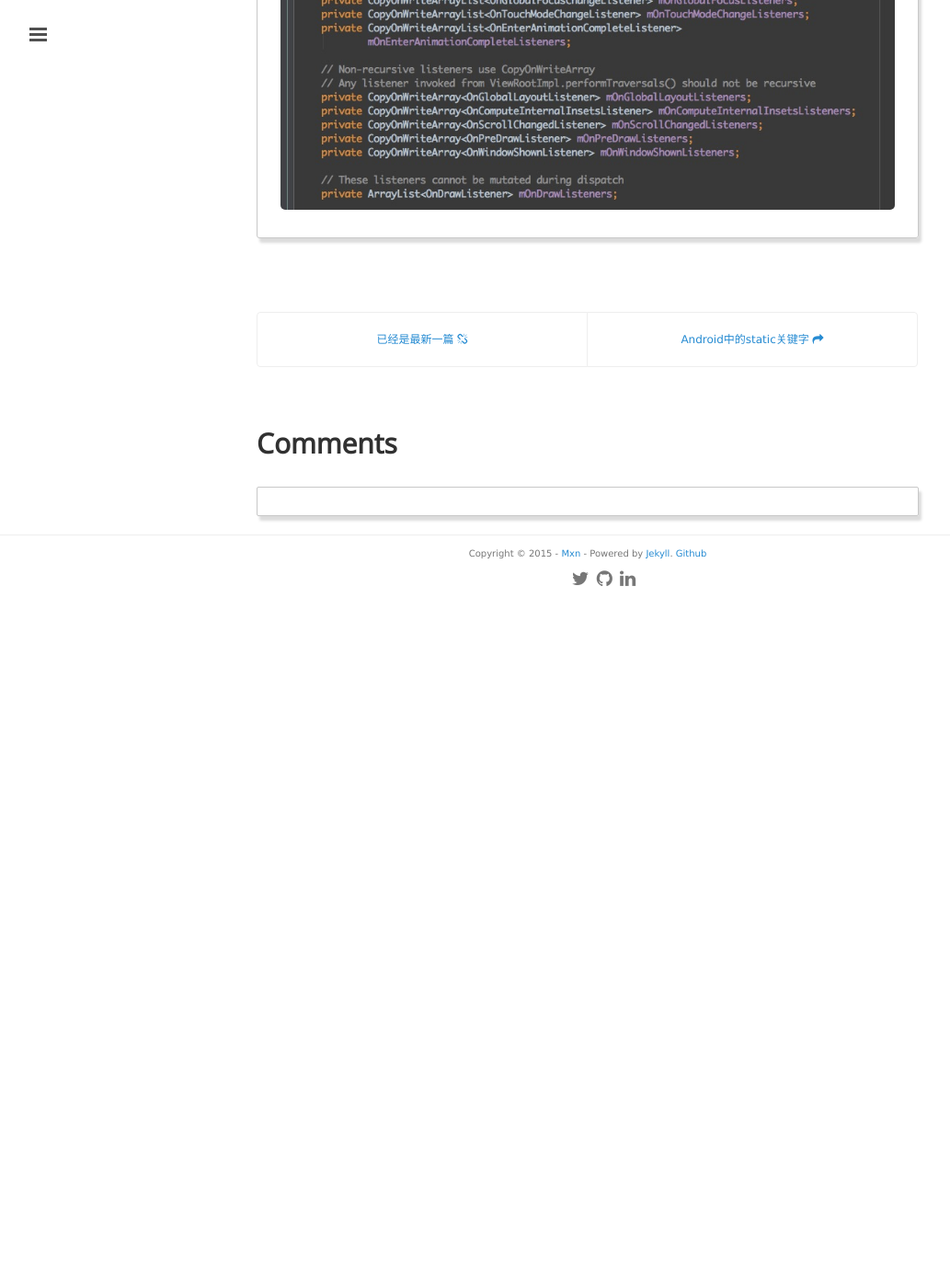
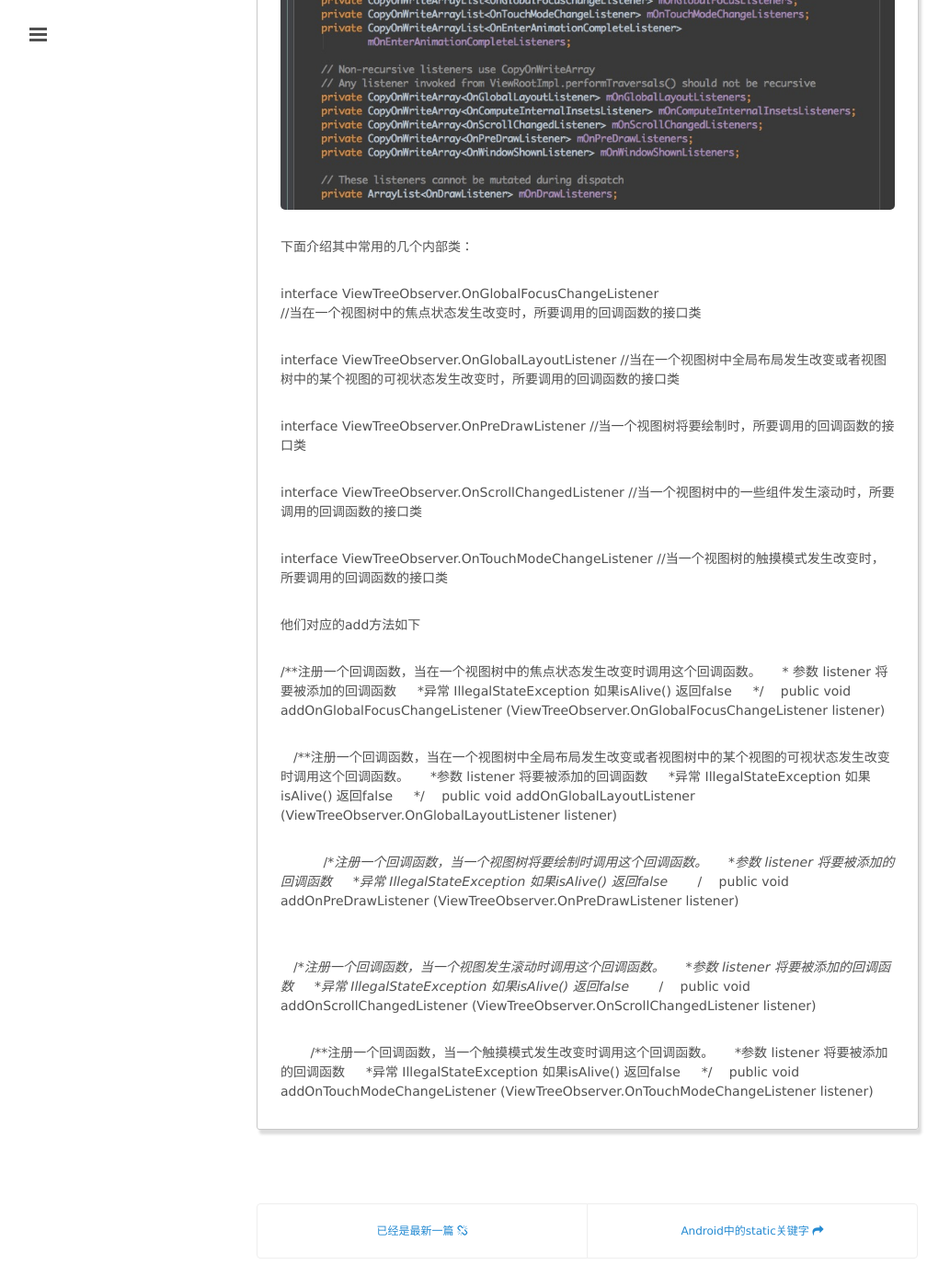
Before and after one commit to mxn21/mxn21.github.io, a Jekyll site: the page built from _posts/2015-11-16-viewTreeObserver解析.md, in a window 1280 px wide and 1400 px high, scrolled down 666 px. Shown: the whole window at 92% size, without its empty margins (1-1034 px from the left). Built offline with Jekyll 4.4.1, drawn with Linux system fonts in a browser that asks for light colours; Markdown is read by kramdown in place of the engine named in the settings; comment, search, counter and statistics services are not loaded; before the commit the page ends 1320 px from its top, so only the background shows below that.

Commit message:
23435345

```diff
--- a/_posts/2015-11-16-viewTreeObserver解析.md
+++ b/_posts/2015-11-16-viewTreeObserver解析.md
@@ -15,5 +15,61 @@
 一共有11个内部类，全部保存在CopyOnWriteArrayList数组中，通过ViewTreeObserver.addXXXListener()来添加这些监听，
 所以这11个接口对应了11个add方法，但是有一些方法是还没有开放的，用@hide隐藏了。我目前测试的源码在compileSdkVersion 22的基础上。
 
+![](https://raw.githubusercontent.com/mxn21/mxn21.github.io/master/public/img/img128.png)
 
-![](https://raw.githubusercontent.com/mxn21/mxn21.github.io/master/public/img/img128.png)
+<!-- more -->
+
+
+下面介绍其中常用的几个内部类：
+
+interface  ViewTreeObserver.OnGlobalFocusChangeListener
+//当在一个视图树中的焦点状态发生改变时，所要调用的回调函数的接口类
+
+interface  ViewTreeObserver.OnGlobalLayoutListener
+//当在一个视图树中全局布局发生改变或者视图树中的某个视图的可视状态发生改变时，所要调用的回调函数的接口类
+
+interface  ViewTreeObserver.OnPreDrawListener
+//当一个视图树将要绘制时，所要调用的回调函数的接口类
+
+interface  ViewTreeObserver.OnScrollChangedListener
+//当一个视图树中的一些组件发生滚动时，所要调用的回调函数的接口类
+
+interface  ViewTreeObserver.OnTouchModeChangeListener
+//当一个视图树的触摸模式发生改变时，所要调用的回调函数的接口类
+
+他们对应的add方法如下
+
+/**注册一个回调函数，当在一个视图树中的焦点状态发生改变时调用这个回调函数。
+　 * 参数 listener    将要被添加的回调函数
+　 *异常 IllegalStateException       如果isAlive() 返回false
+　 */
+　public void addOnGlobalFocusChangeListener (ViewTreeObserver.OnGlobalFocusChangeListener listener)
+
+
+　/**注册一个回调函数，当在一个视图树中全局布局发生改变或者视图树中的某个视图的可视状态发生改变时调用这个回调函数。
+　 *参数 listener    将要被添加的回调函数
+　 *异常 IllegalStateException       如果isAlive() 返回false
+　 */
+　public void addOnGlobalLayoutListener (ViewTreeObserver.OnGlobalLayoutListener listener)
+
+
+
+　/**注册一个回调函数，当一个视图树将要绘制时调用这个回调函数。
+　 *参数 listener    将要被添加的回调函数
+　 *异常 IllegalStateException       如果isAlive() 返回false
+　　*/
+　public void addOnPreDrawListener (ViewTreeObserver.OnPreDrawListener listener)
+
+
+　/**注册一个回调函数，当一个视图发生滚动时调用这个回调函数。
+　 *参数 listener    将要被添加的回调函数
+　 *异常 IllegalStateException       如果isAlive() 返回false
+　　*/
+　public void addOnScrollChangedListener (ViewTreeObserver.OnScrollChangedListener listener)
+
+
+　/**注册一个回调函数，当一个触摸模式发生改变时调用这个回调函数。
+　 *参数 listener    将要被添加的回调函数
+　 *异常 IllegalStateException       如果isAlive() 返回false
+　 */
+　public void addOnTouchModeChangeListener (ViewTreeObserver.OnTouchModeChangeListener listener)
```
